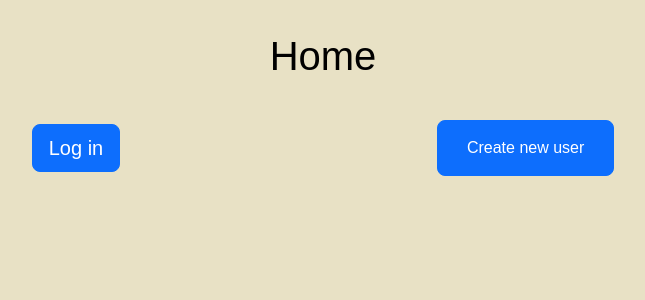
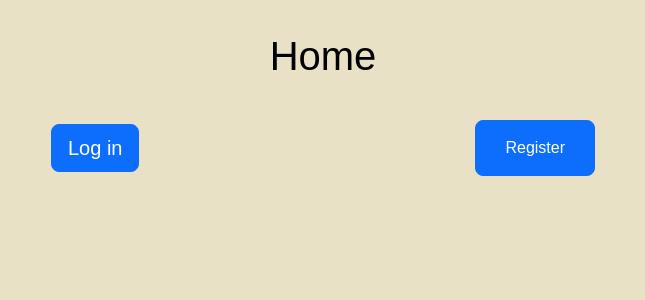
Before and after one commit to agorbacheva-y/kids-game, a React (Create React App) app: page / in a window 1280 px wide. Shown: the top 300 px of the page, without its empty margins (317-962 px from the left). Built offline with nearby package versions, Linux system fonts and the light colour scheme.

Commit message:
edit text in register button

```diff
--- a/src/components/Home.js
+++ b/src/components/Home.js
@@ -12,7 +12,7 @@ const Home = () => {
         <Button size="lg">Log in</Button>
 
         <Button size="lg">
-          <Link to="/register" className="btn">Create new user</Link>
+          <Link to="/register" className="btn">Register</Link>
         </Button>
 
 
```
